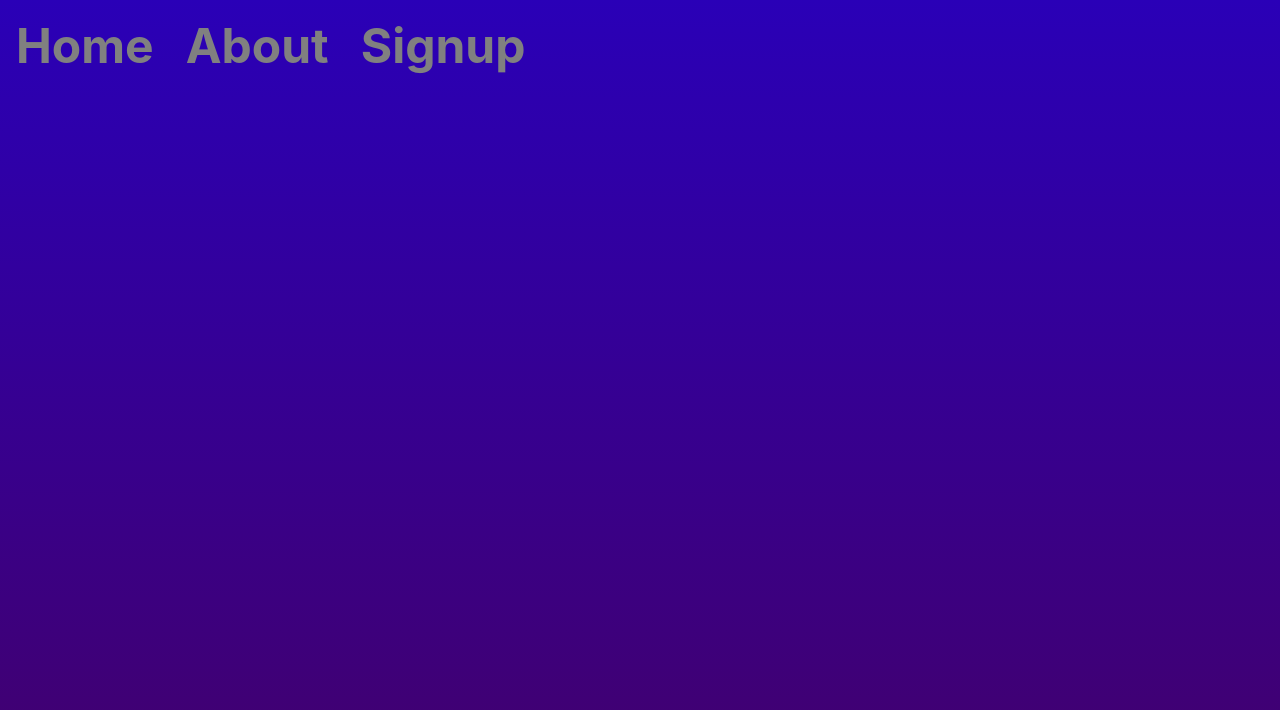
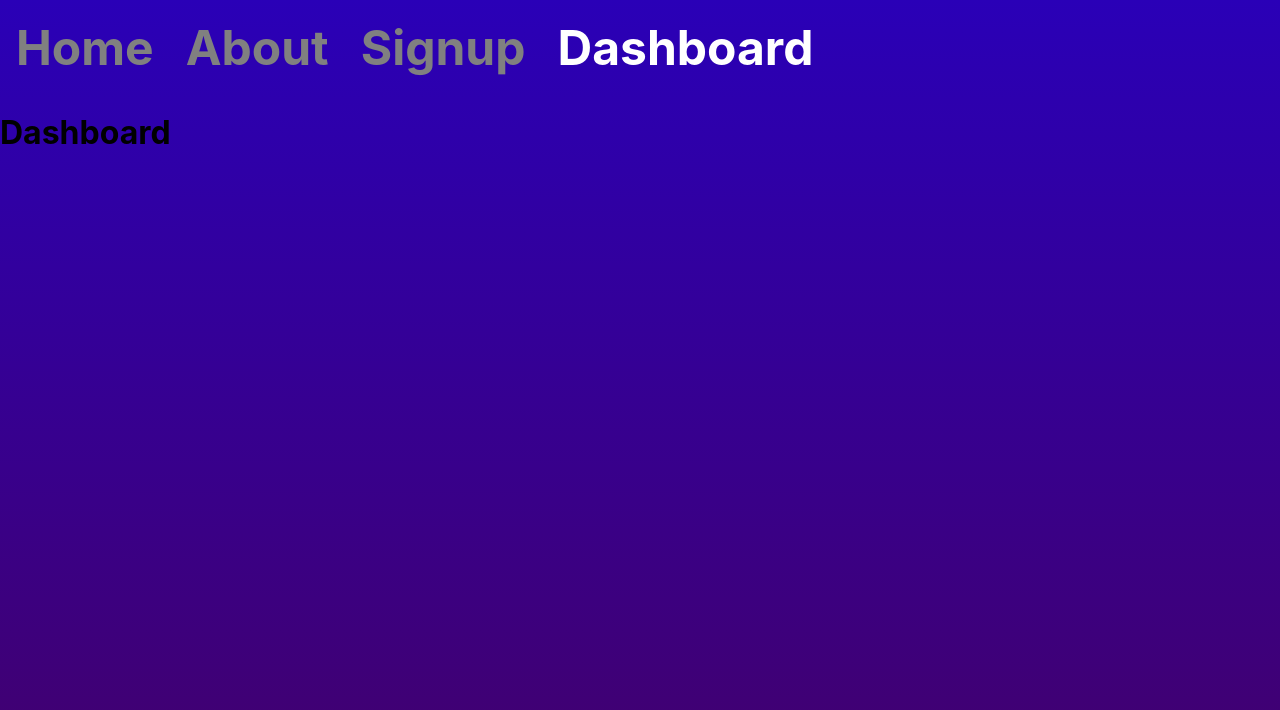
Before and after one commit to MichaelLog1/bankruptcy, a React (Create React App) app in the folder banruptcy/Frontend/: page /Dashboard in a window 1280 px wide. Before the commit this address had no page. Shown: the top 710 px of the page. Built offline with nearby package versions, Linux system fonts and the light colour scheme.

Commit message:
Created calendar and added it to the dashboard

```diff
--- a/banruptcy/Frontend/src/App.js
+++ b/banruptcy/Frontend/src/App.js
@@ -6,9 +6,10 @@ import {
     Route,
 } from "react-router-dom";
 import "./App.css"
-import Home from "./pages/Home";
-import About from "./pages/About";
-import Signup from "./pages/Signup";
+import Home from "./pages/Home/Home";
+import About from "./pages/About/About";
+import Signup from "./pages/Signup/Signup";
+import Dashboard from "./pages/Dashboard/Dashboard";
 
 
 function App() {
@@ -21,6 +22,7 @@ function App() {
                 <Route exact path="/Home" element={<Home />} />
                 <Route path="/About" element={<About />} />
                 <Route path="/Signup" element={<Signup />}/>
+                <Route path="/Dashboard" element={<Dashboard />}/>
             </Routes>
         </Router>
     </div>
--- a/banruptcy/Frontend/src/Components/TopNav/index.js
+++ b/banruptcy/Frontend/src/Components/TopNav/index.js
@@ -16,6 +16,9 @@ const Navbar = () => {
                     <NavLink to="/Signup" activeStyle className="header">
                         Signup
                     </NavLink>
+                    <NavLink to="/Dashboard" activeStyle className="header">
+                        Dashboard
+                    </NavLink>
                 </NavMenu>
             </Nav>
 
--- a/banruptcy/Frontend/src/pages/Dashboard/Dashboard.js
+++ b/banruptcy/Frontend/src/pages/Dashboard/Dashboard.js
@@ -1,13 +1,15 @@
 import React from 'react'
+import Calendar from '../../Components/Calendar/Calendar';
 
 function Dashboard() {
+  return (
+    <div>
+      <h1>Dashboard</h1>
 
-    return (
-      <div>
-        <h1>Navbar, Calendar, Visuals</h1>
-      </div>
+      <Calendar /> {/* This line includes the Calendar in your dashboard */}
 
-    );
-  }
+    </div>
+  );
+}
 
   export default Dashboard;
```
